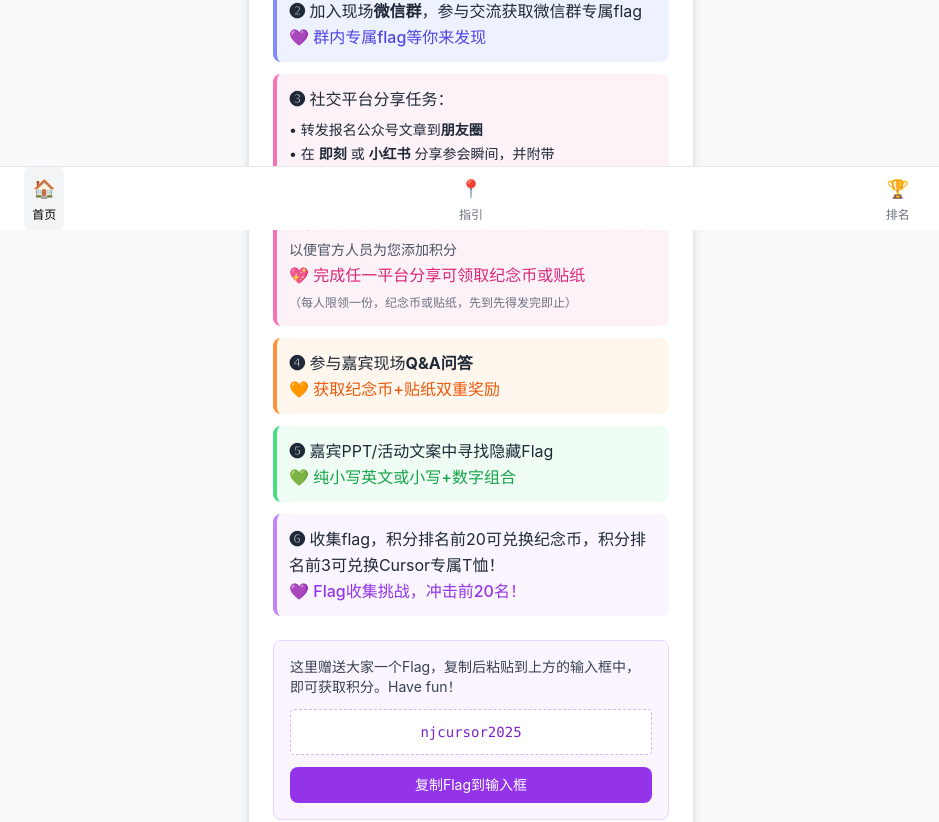
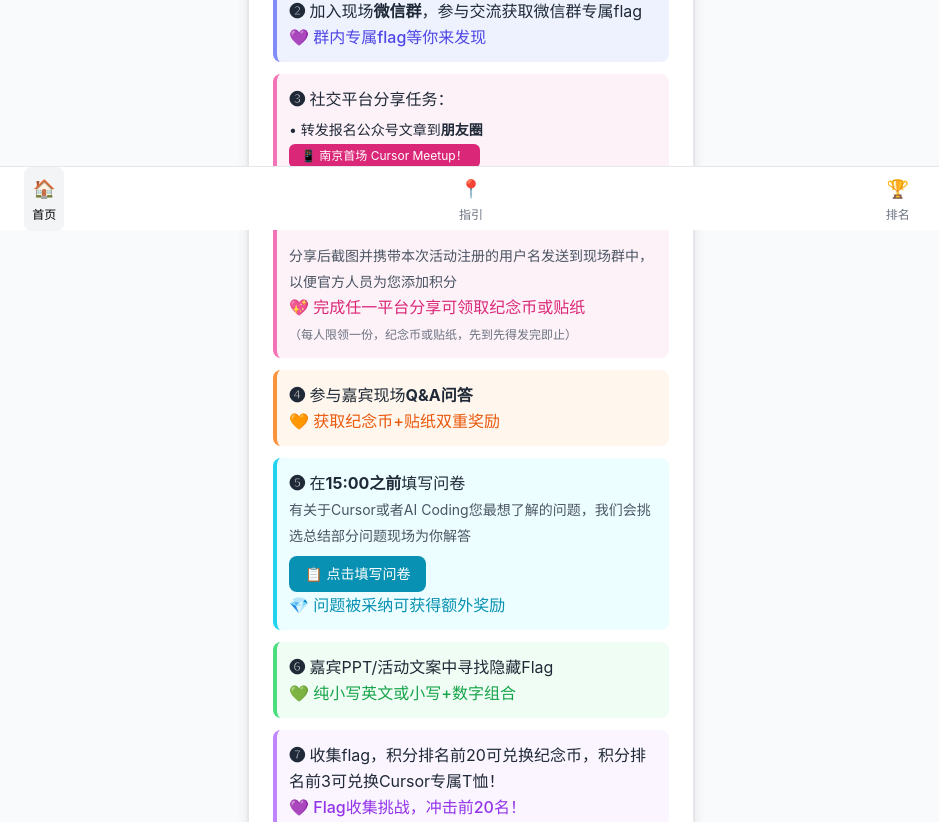
Before and after one commit to cursor-meetup/cursor-ctf, a React (Vite) app: page /home in a window 1280 px wide. Shown: the part 570-1392 px from the top of the page, without its empty margins (169-1108 px from the left). Built offline with nearby package versions, Linux system fonts and the light colour scheme.

Commit message:
fix: 样式修复

```diff
--- a/src/pages/Home.tsx
+++ b/src/pages/Home.tsx
@@ -307,10 +307,19 @@
                     <div className="bg-pink-50 p-3 rounded-lg border-l-4 border-pink-400">
                       <span className="font-bold">❸</span> 社交平台分享任务：
                       <br />
-                      <div className="text-sm mt-2 space-y-1">
+                      <div className="text-sm mt-2 space-y-2">
                         <div>
                           • 转发报名公众号文章到
                           <span className="font-bold">朋友圈</span>
+                          <br />
+                          <a
+                            href="https://mp.weixin.qq.com/s/Y8Huw2_zaOJ9i6qDW-ociw?scene=1&click_id=1"
+                            target="_blank"
+                            rel="noopener noreferrer"
+                            className="inline-block mt-1 px-3 py-1 bg-pink-600 text-white rounded-md hover:bg-pink-700 transition-colors duration-200 text-xs"
+                          >
+                            📱 南京首场 Cursor Meetup！
+                          </a>
                         </div>
                         <div>
                           • 在 <span className="font-semibold">即刻</span> 或{' '}
@@ -339,8 +348,30 @@
                         🧡 获取纪念币+贴纸双重奖励
                       </span>
                     </div>
+                    <div className="bg-cyan-50 p-3 rounded-lg border-l-4 border-cyan-400">
+                      <span className="font-bold">❺</span> 在
+                      <span className="font-bold">15:00之前</span>填写问卷
+                      <br />
+                      <span className="text-sm text-gray-600 mt-1 mb-2">
+                        有关于Cursor或者AI
+                        Coding您最想了解的问题，我们会挑选总结部分问题现场为你解答
+                      </span>
+                      <br />
+                      <a
+                        href="https://aicoding.feishu.cn/share/base/form/shrcnN2Ngnhhj1bspWTet09Yzhh"
+                        target="_blank"
+                        rel="noopener noreferrer"
+                        className="inline-block mt-2 px-4 py-2 bg-cyan-600 text-white rounded-lg hover:bg-cyan-700 transition-colors duration-200 text-sm"
+                      >
+                        📋 点击填写问卷
+                      </a>
+                      <br />
+                      <span className="text-cyan-600 font-medium mt-2">
+                        💎 问题被采纳可获得额外奖励
+                      </span>
+                    </div>
                     <div className="bg-green-50 p-3 rounded-lg border-l-4 border-green-400">
-                      <span className="font-bold">❺</span>{' '}
+                      <span className="font-bold">❻</span>{' '}
                       嘉宾PPT/活动文案中寻找隐藏Flag
                       <br />
                       <span className="text-green-600 font-medium">
@@ -348,7 +379,7 @@
                       </span>
                     </div>
                     <div className="bg-purple-50 p-3 rounded-lg border-l-4 border-purple-400">
-                      <span className="font-bold">❻</span>{' '}
+                      <span className="font-bold">❼</span>{' '}
                       收集flag，积分排名前20可兑换纪念币，积分排名前3可兑换Cursor专属T恤！
                       <br />
                       <span className="text-purple-600 font-medium">
```
